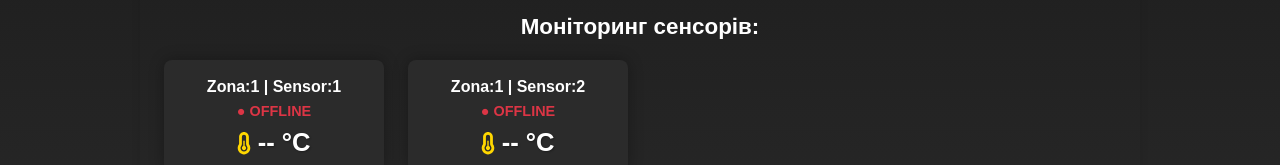
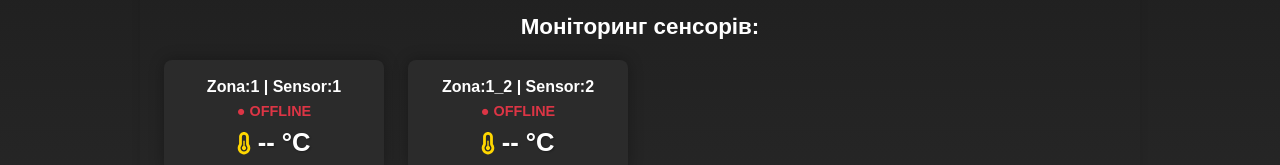
Before and after one commit to DITGDIGENTIS/ditgdigentis, a Next.js app: page / in a window 1280 px wide. Shown: the part 635-800 px from the top of the page. Built offline with nearby package versions, Linux system fonts and the light colour scheme; no server answers.

Commit message:
sensor zona1_2

```diff
--- a/src/components/SensorMonitor.tsx
+++ b/src/components/SensorMonitor.tsx
@@ -111,6 +111,7 @@ export function SensorMonitor() {
       <h2 className="text-center mt-4 mb-1">Моніторинг сенсорів:</h2>
 
       <div className="row">
+        {/* Первый датчик */}
         <div className="col-6 col-md-3">
           <div className="average-temp-block">
             <div className="description-temp-block">
@@ -131,10 +132,11 @@ export function SensorMonitor() {
           </div>
         </div>
 
+        {/* Второй датчик */}
         <div className="col-6 col-md-3">
           <div className="average-temp-block">
             <div className="description-temp-block">
-              Zona:1 | Sensor:2
+              Zona:1_2 | Sensor:2
               <button
                 className={`status-button ${zona1Sensor2Online ? "online" : "offline"}`}
                 title={`Sensor ${zona1Sensor2Online ? "Online" : "Offline"}`}
```
